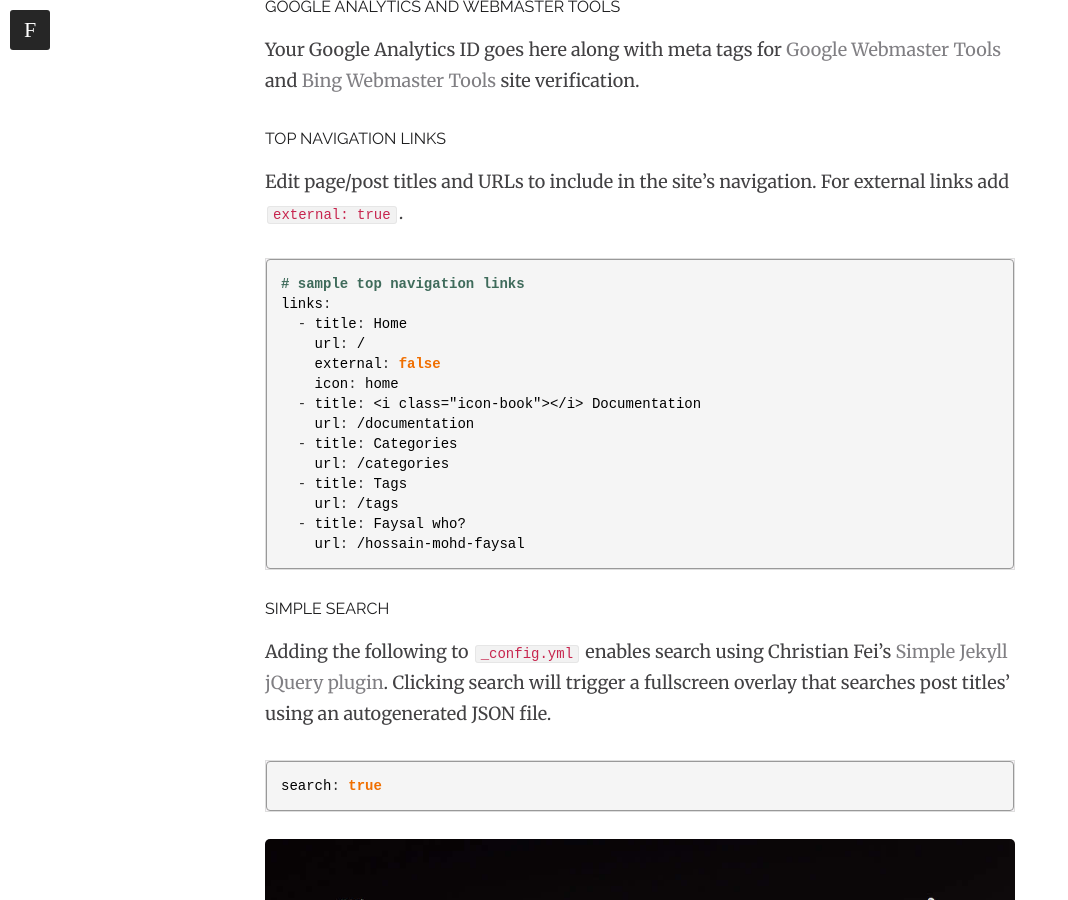
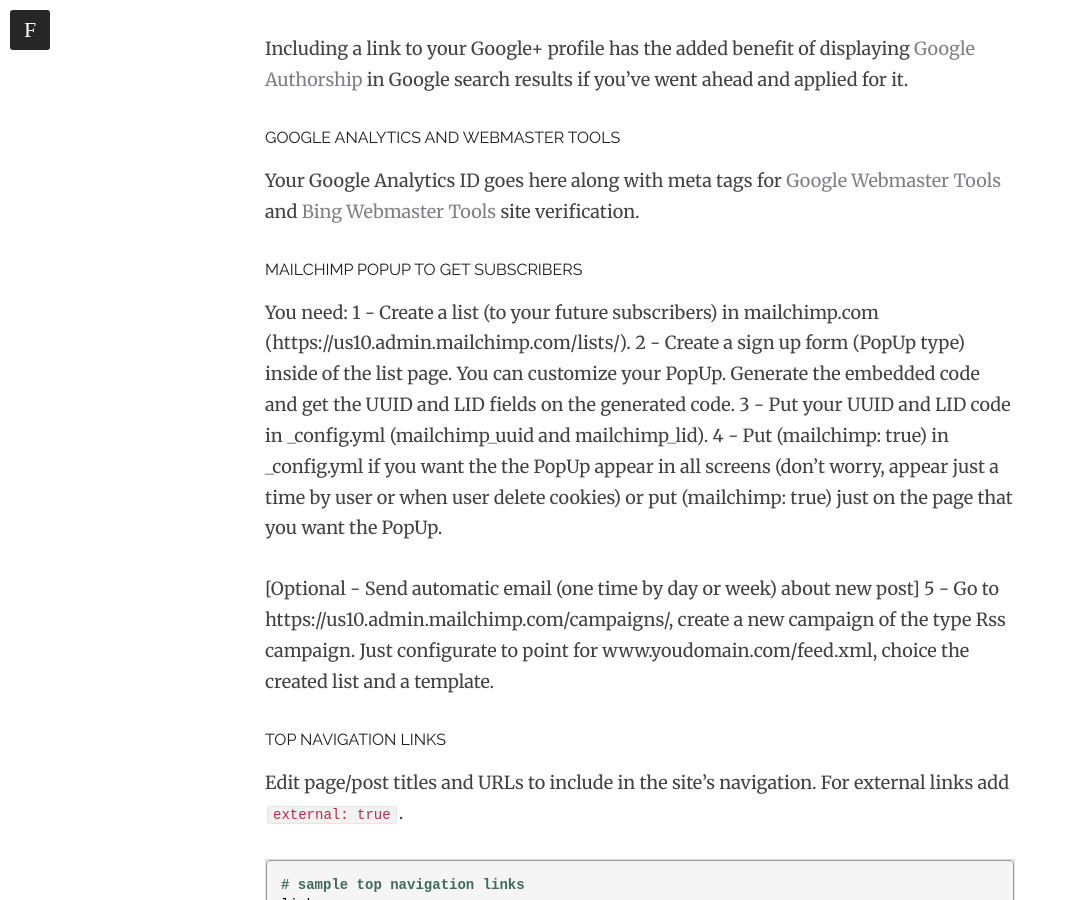
Before and after one commit to hmfaysal/hmfaysal-omega-theme, a Jekyll site: the page built from documentation.md, in a window 1280 px wide and 900 px high, scrolled down 9294 px. Shown: the whole window, without its empty margins (0-1068 px from the left). Built offline with Jekyll 4.4.1, drawn with Linux system fonts in a browser that asks for light colours; nearby versions of some CDN libraries; comment, search, counter and statistics services are not loaded; some of the changed text lies outside the part shown.

Commit message:
Add Mailchimp PopUp to get Subscribers

```diff
--- a/_config.yml
+++ b/_config.yml
@@ -44,6 +44,11 @@
 google_verify:
 # https://ssl.bing.com/webmaster/configure/verify/ownership Option 2 content= goes here
 bing_verify:
+
+# Mailchimp PopUp Subscribers (mailchimp: true = all pages, or set page by page)
+mailchimp: true
+mailchimp_uuid: YOUR_UUID
+mailchimp_lid: YOUR_LID
 
 # Links to include in footer navigation
 # For external links add external: true
--- a/_includes/scripts.html
+++ b/_includes/scripts.html
@@ -86,4 +86,9 @@
   })();
 </script>
 {% endif %}
+
+{% if page.mailchimp or site.mailchimp %}
+<script type="text/javascript" src="//s3.amazonaws.com/downloads.mailchimp.com/js/signup-forms/popup/embed.js" data-dojo-config="usePlainJson: true, isDebug: false"></script><script type="text/javascript">require(["mojo/signup-forms/Loader"], function(L) { L.start({"baseUrl":"mc.us10.list-manage.com","uuid":'{{ site.mailchimp_uuid }}',"lid":'{{ site.mailchimp_lid }}'}) })</script>
+{% endif %}
+
 {% if page.comments %}{% include disqus_comments.html %}{% endif %}
--- a/documentation.md
+++ b/documentation.md
@@ -88,6 +88,11 @@
 google_verify:
 # https://ssl.bing.com/webmaster/configure/verify/ownership Option 2 content= goes here
 bing_verify:
+
+# Mailchimp PopUp to Subscribers
+mailchimp:
+mailchimp_uuid:
+mailchimp_lid:
 
 # Links to include in top navigation
 # For external links add external: true
@@ -335,6 +340,17 @@
 
 Your Google Analytics ID goes here along with meta tags for [Google Webmaster Tools](http://support.google.com/webmasters/bin/answer.py?hl=en&answer=35179) and [Bing Webmaster Tools](https://ssl.bing.com/webmaster/configure/verify/ownershi) site verification.
 
+#### Mailchimp PopUp to get Subscribers
+
+You need:
+1 - Create a list (to your future subscribers) in mailchimp.com (https://us10.admin.mailchimp.com/lists/).
+2 - Create a sign up form (PopUp type) inside of the list page. You can customize your PopUp. Generate the embedded code and get the UUID and LID fields on the generated code.
+3 - Put your UUID and LID code in _config.yml (mailchimp_uuid and mailchimp_lid).
+4 - Put (mailchimp: true) in _config.yml if you want the the PopUp appear in all screens (don't worry, appear just a time by user or when user delete cookies) or put (mailchimp: true) just on the page that you want the PopUp.
+
+[Optional - Send automatic email (one time by day or week) about new post]
+5 - Go to https://us10.admin.mailchimp.com/campaigns/, create a new campaign of the type Rss campaign. Just configurate to point for www.youdomain.com/feed.xml, choice the created list and a template.
+
 #### Top Navigation Links
 
 Edit page/post titles and URLs to include in the site's navigation. For external links add `external: true`.
```
